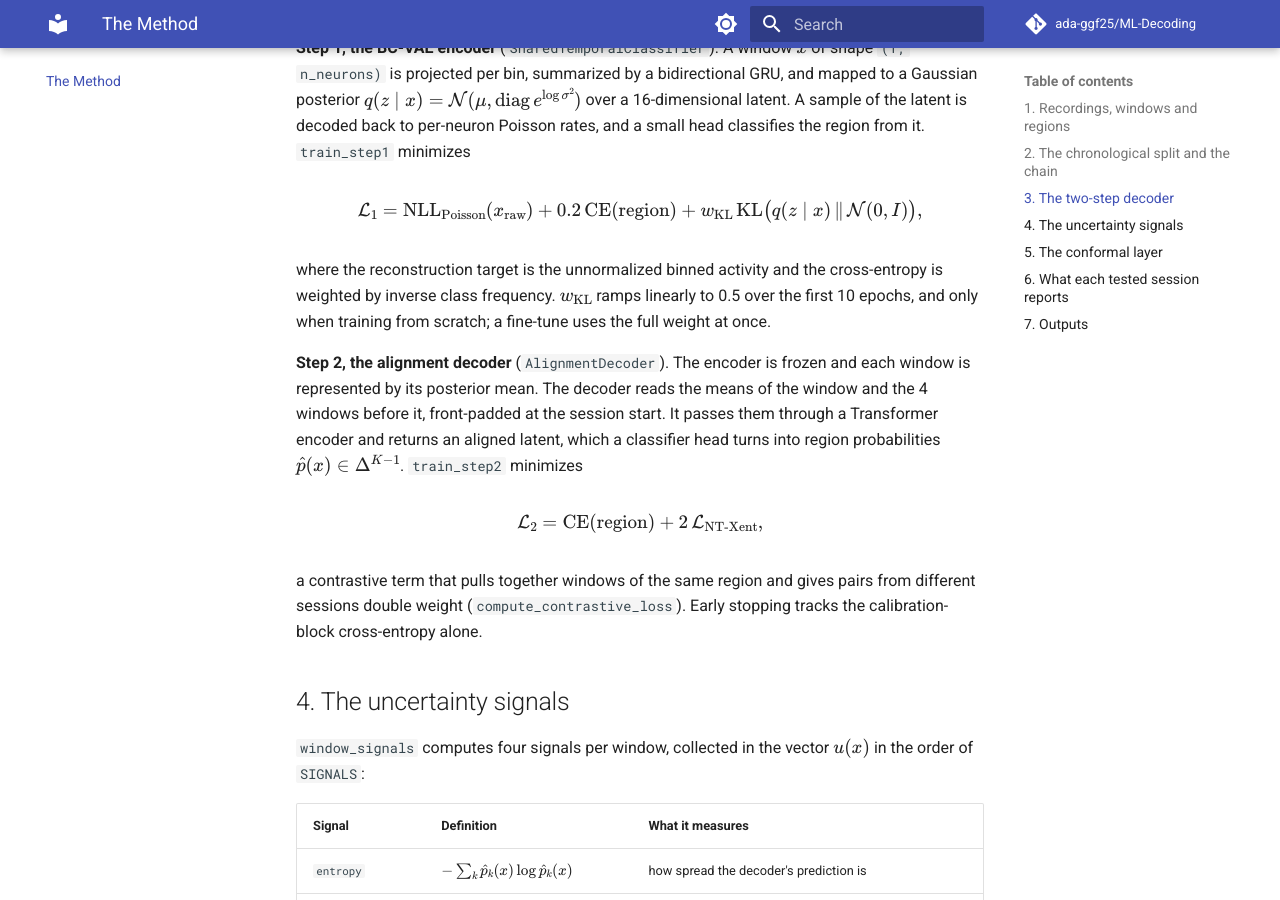
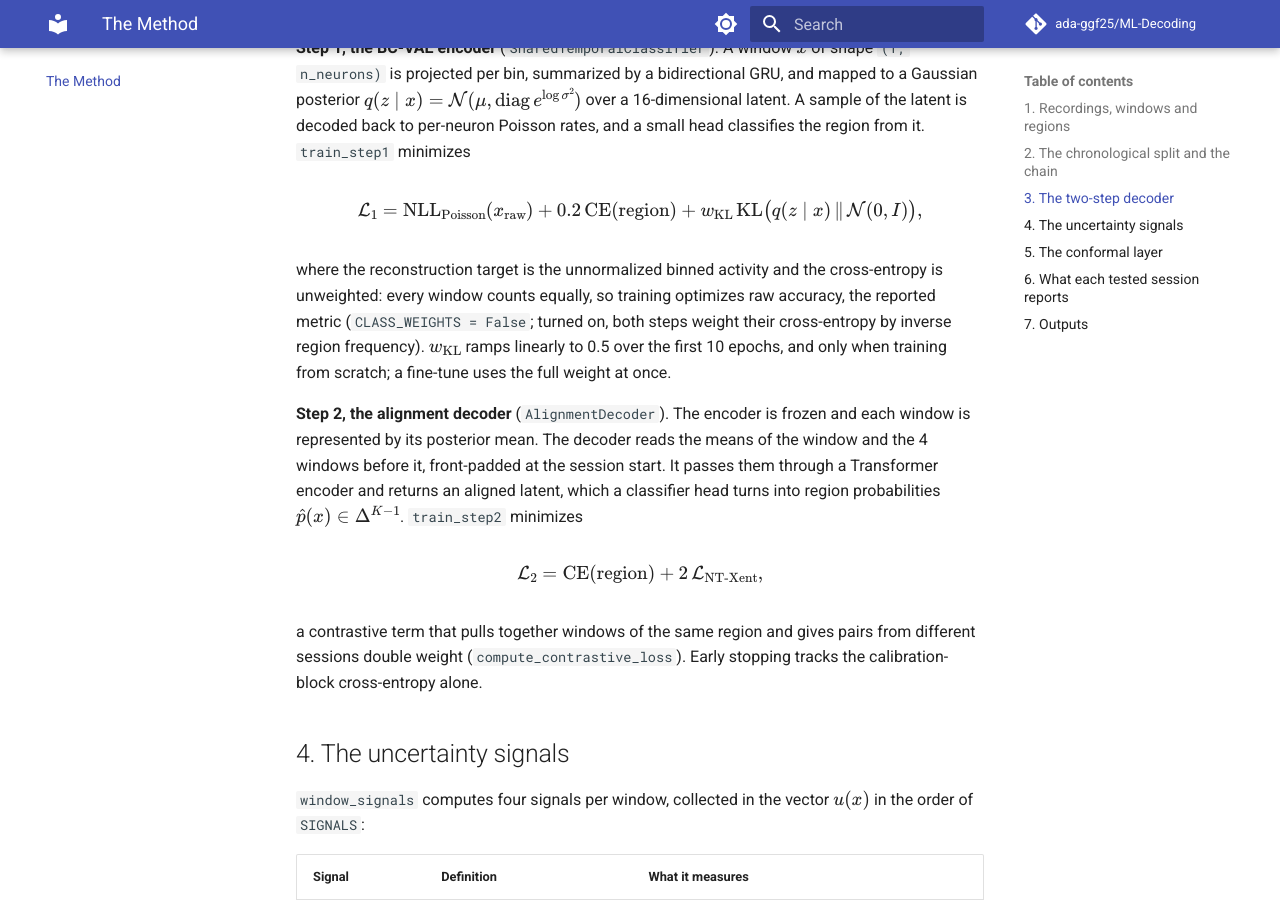
Before and after one commit to ada-ggf25/Conformal-BCI, an MkDocs documentation site: the page built from docs/pipeline.md, in a window 1280 px wide and 900 px high, scrolled down 2949 px. Built offline with MkDocs 1.6.1 and Material for MkDocs 9.7.7, drawn with Linux system fonts in a browser that asks for light colours; comment, search, counter and statistics services are not loaded.

Commit message:
docs(pipeline): describe unweighted region-loss default
Update the pipeline description to reflect unweighted region cross-entropy by default. Document the switch that enables inverse-frequency weighting in both training stages.

```diff
--- a/docs/pipeline.md
+++ b/docs/pipeline.md
@@ -66,7 +66,7 @@ For each session in order, `ChainModel.fit` fine-tunes the model carried from th
 \mathcal{L}_1 = \mathrm{NLL}_{\text{Poisson}}(x_{\text{raw}}) + 0.2\,\mathrm{CE}(\text{region}) + w_{\text{KL}}\,\mathrm{KL}\big(q(z \mid x)\,\|\,\mathcal{N}(0, I)\big),
 \]
 
-where the reconstruction target is the unnormalized binned activity and the cross-entropy is weighted by inverse class frequency. \(w_{\text{KL}}\) ramps linearly to 0.5 over the first 10 epochs, and only when training from scratch; a fine-tune uses the full weight at once.
+where the reconstruction target is the unnormalized binned activity and the cross-entropy is unweighted: every window counts equally, so training optimizes raw accuracy, the reported metric (`CLASS_WEIGHTS = False`; turned on, both steps weight their cross-entropy by inverse region frequency). \(w_{\text{KL}}\) ramps linearly to 0.5 over the first 10 epochs, and only when training from scratch; a fine-tune uses the full weight at once.
 
 **Step 2, the alignment decoder** (`AlignmentDecoder`). The encoder is frozen and each window is represented by its posterior mean. The decoder reads the means of the window and the 4 windows before it, front-padded at the session start. It passes them through a Transformer encoder and returns an aligned latent, which a classifier head turns into region probabilities \(\hat p(x) \in \Delta^{K-1}\). `train_step2` minimizes
 
```
